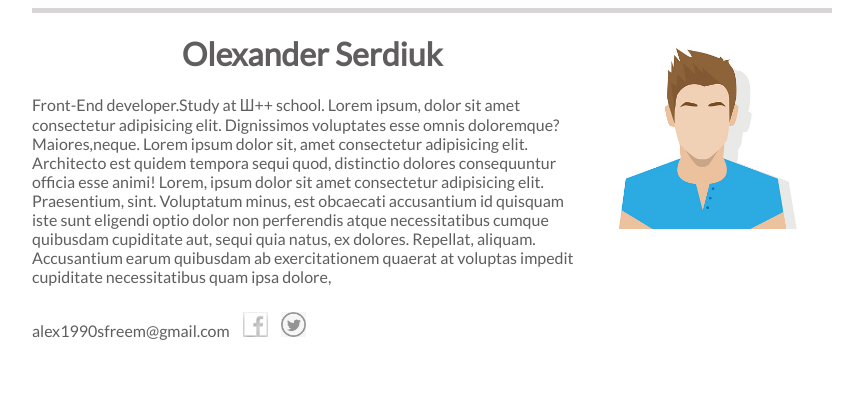
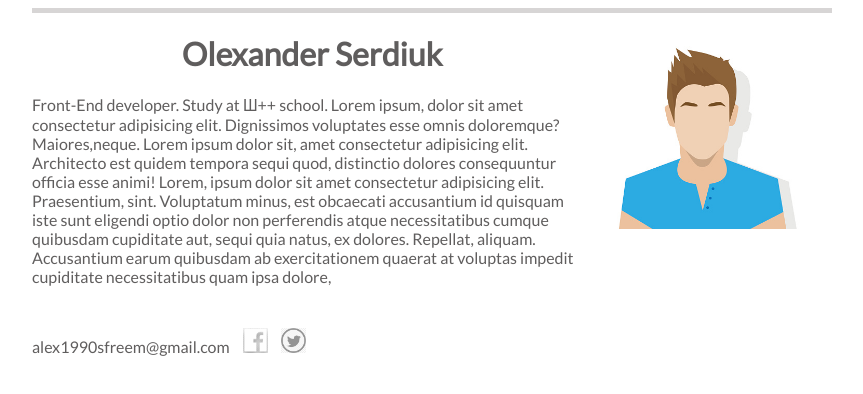
Before and after one commit to olexanderf/olexanderf.github.io, a plain HTML site: page index.html in a window 1280 px wide. Shown: the whole page, without its empty margins (208-1071 px from the left). Drawn offline with Linux system fonts and the light colour scheme.

Commit message:
fix issues with link in div about and add p

```diff
--- a/index.html
+++ b/index.html
@@ -13,14 +13,14 @@
     <div class="container">
     <div class="about">
         <h1>Olexander Serdiuk</h1>
-        Front-End developer.Study at <a href="https://programming.org.ua/ua" target="_blank"> Ш++ </a> school.
+        <p>Front-End developer. Study at <a href="https://programming.org.ua/ua" target="_blank"> Ш++ </a> school.
         Lorem ipsum, dolor sit amet consectetur adipisicing elit. Dignissimos voluptates esse omnis doloremque?
         Maiores,neque. Lorem ipsum dolor sit, amet consectetur adipisicing elit. Architecto est quidem tempora sequi
         quod, distinctio dolores consequuntur officia esse animi! Lorem, ipsum dolor sit amet consectetur adipisicing
         elit. Praesentium, sint. Voluptatum minus, est obcaecati accusantium id quisquam iste sunt eligendi optio dolor
         non perferendis atque necessitatibus cumque quibusdam cupiditate aut, sequi quia natus, ex dolores. Repellat,
         aliquam. Accusantium earum quibusdam ab exercitationem quaerat at voluptas impedit cupiditate necessitatibus
-        quam ipsa dolore,
+        quam ipsa dolore,</p>
     </div>
     <div class="ava">
         <img src="ava.jpg" alt="Avatar">
--- a/style.css
+++ b/style.css
@@ -20,6 +20,8 @@
     height: auto;
 }
 .about {
+    position: relative;
+    z-index: 2;
     width: 70%;
     display: block;
     float: left;
```
